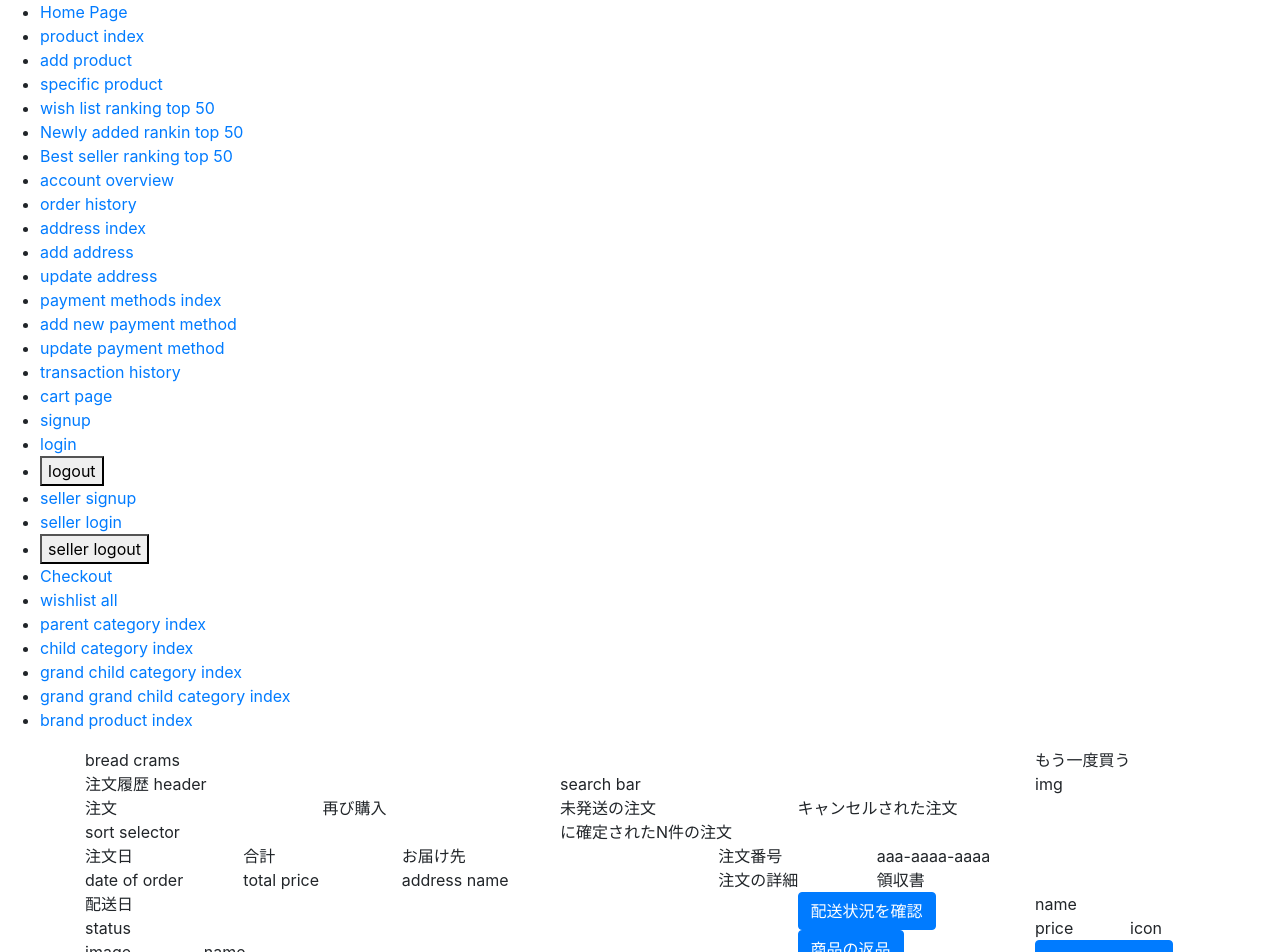
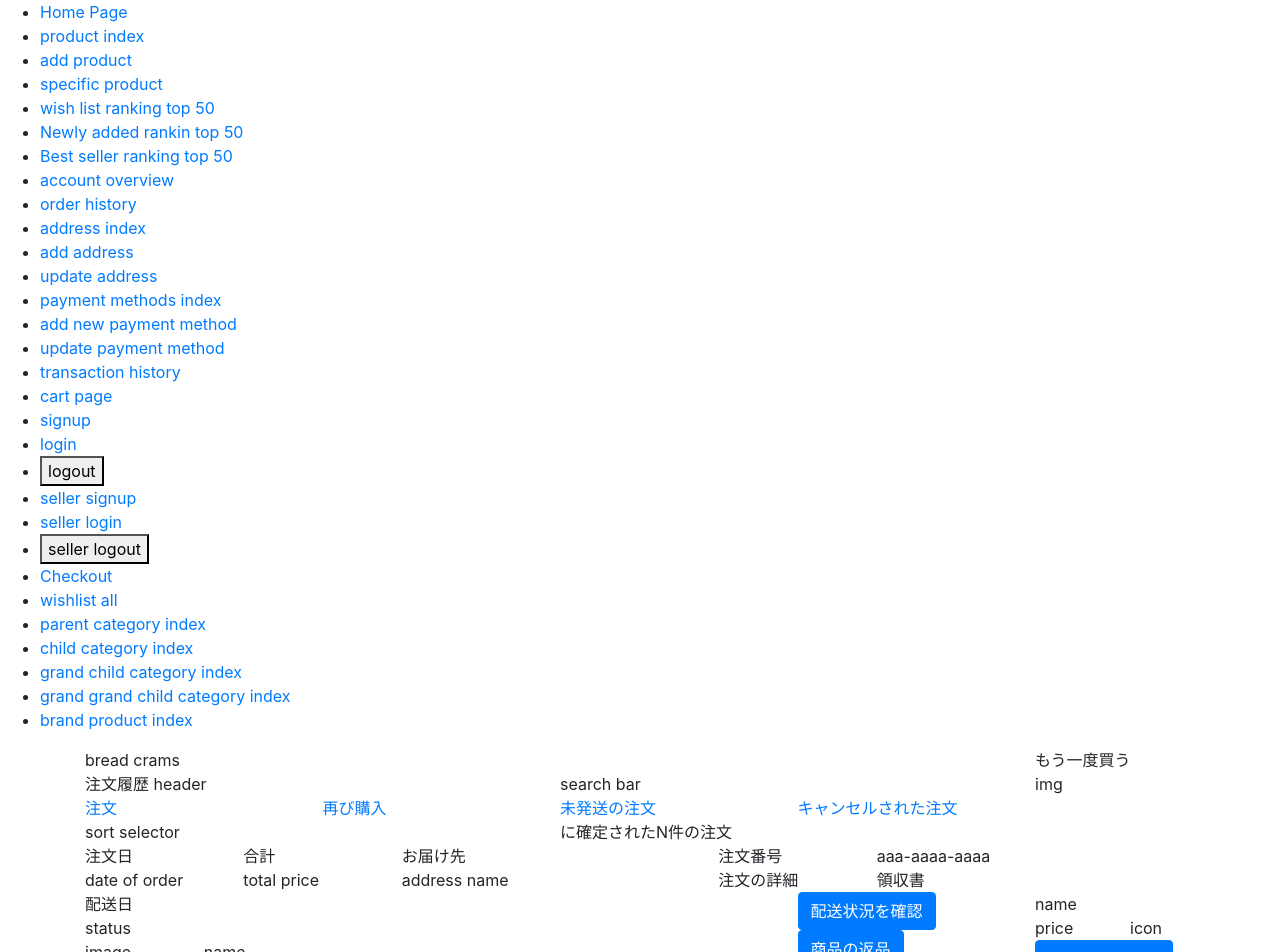
Before and after one commit to XX989tmx/amazon_clone_clientside, a React (Create React App) app: page /account/order-history in a window 1280 px wide. Shown: the top 952 px of the page. Built offline with nearby package versions, Linux system fonts and the light colour scheme; no server answers.

Commit message:
adds link

```diff
--- a/src/accounts/order-history/components/BuyAgainSectionOfNavigation.js
+++ b/src/accounts/order-history/components/BuyAgainSectionOfNavigation.js
@@ -1,9 +1,11 @@
 import React from "react";
 import reactBootstrap, { Row, Col, Container, Button } from "react-bootstrap";
+import { Link } from "react-router-dom";
+
 const BuyAgainSectionOfNavigation = (props) => {
   return (
     <Col xs={3} md={3}>
-      再び購入
+      <Link> 再び購入</Link>
     </Col>
   );
 };
--- a/src/accounts/order-history/components/CanceledOrderSectionOfNavigation.js
+++ b/src/accounts/order-history/components/CanceledOrderSectionOfNavigation.js
@@ -1,9 +1,11 @@
 import React from "react";
 import reactBootstrap, { Row, Col, Container, Button } from "react-bootstrap";
+import { Link } from "react-router-dom";
+
 const CanceledOrderSectionOfNavigation = (props) => {
   return (
     <Col xs={3} md={3}>
-      キャンセルされた注文
+      <Link> キャンセルされた注文</Link>
     </Col>
   );
 };
--- a/src/accounts/order-history/components/OrderSectionOfNavigation.js
+++ b/src/accounts/order-history/components/OrderSectionOfNavigation.js
@@ -1,9 +1,11 @@
 import React from "react";
 import reactBootstrap, { Row, Col, Container, Button } from "react-bootstrap";
+import { Link } from "react-router-dom";
+
 const OrderSectionOfNavigation = (props) => {
   return (
     <Col xs={3} md={3}>
-      注文
+      <Link> 注文</Link>
     </Col>
   );
 };
--- a/src/accounts/order-history/components/PreShipmentSectionOfNavigation.js
+++ b/src/accounts/order-history/components/PreShipmentSectionOfNavigation.js
@@ -1,9 +1,11 @@
 import React from "react";
 import reactBootstrap, { Row, Col, Container, Button } from "react-bootstrap";
+import { Link } from "react-router-dom";
+
 const PreShipmentSectionOfNavigation = (props) => {
   return (
     <Col xs={3} md={3}>
-      未発送の注文
+      <Link> 未発送の注文</Link>
     </Col>
   );
 };
```
